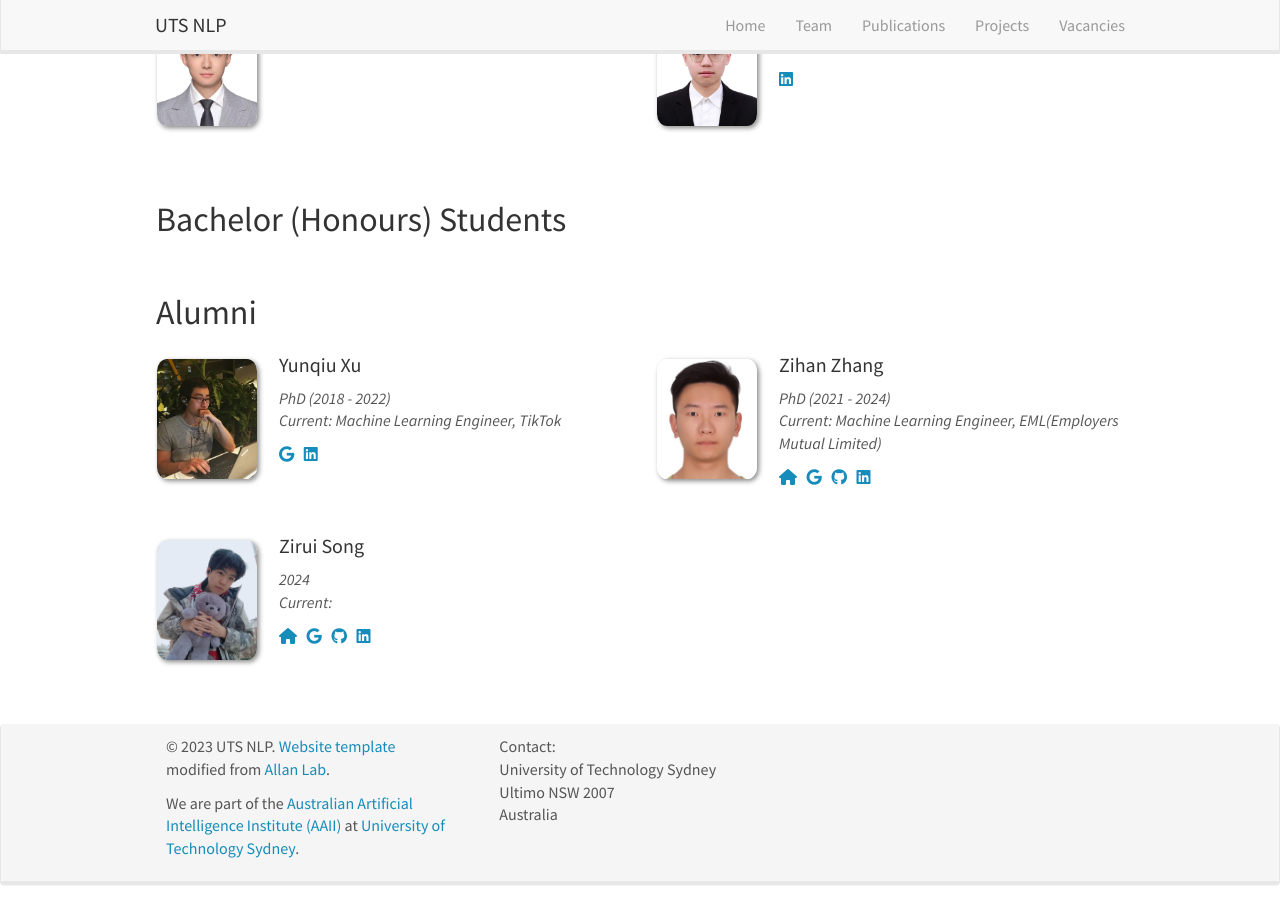
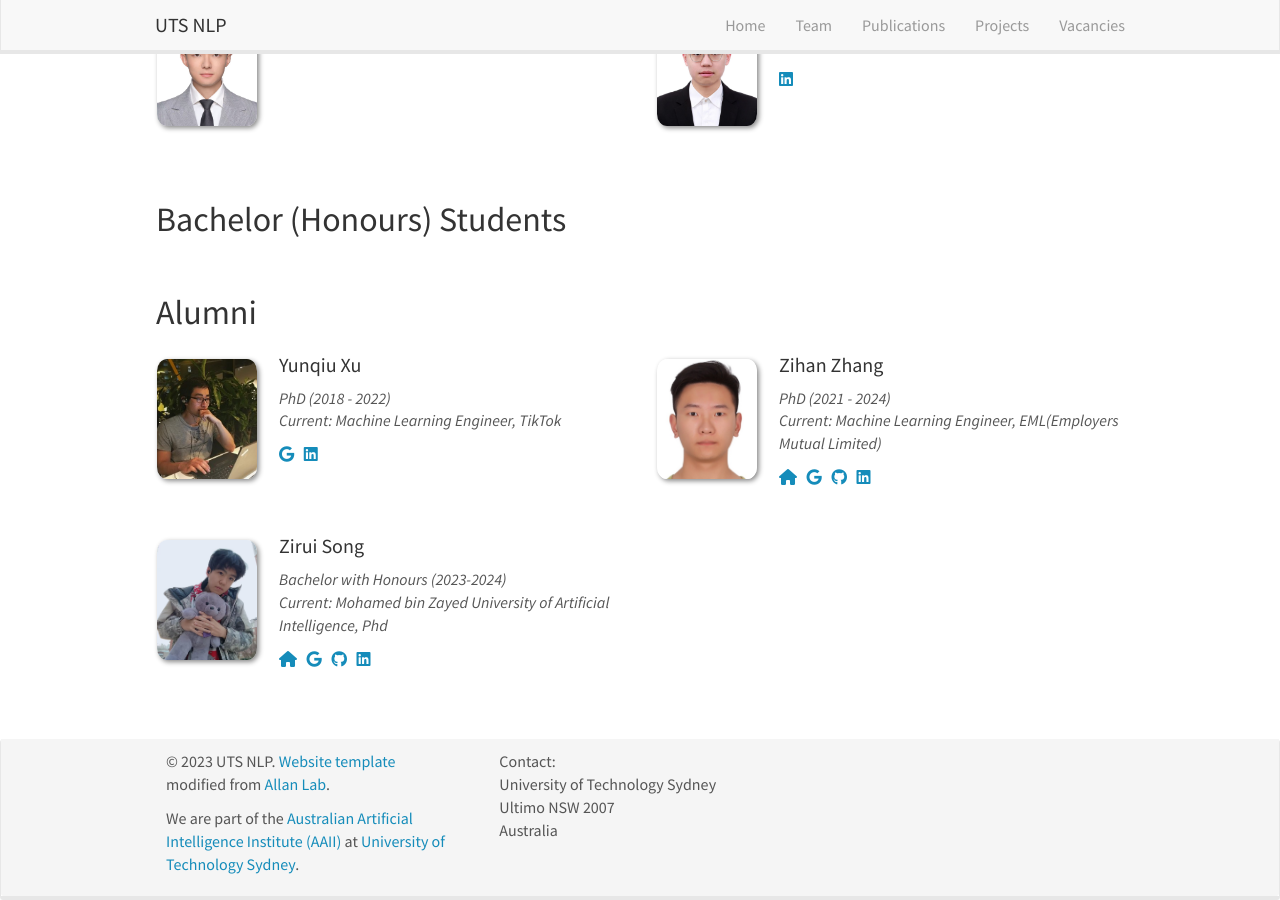
Before and after one commit to utsnlp/utsnlp.github.io, a Jekyll site: the page built from _pages/team.md, in a window 1280 px wide and 900 px high, scrolled down 1283 px. Built offline with Jekyll 4.4.1, drawn with Linux system fonts in a browser that asks for light colours; nearby versions of some CDN libraries.

Commit message:
Update alumni_members.yml

```diff
--- a/_data/alumni_members.yml
+++ b/_data/alumni_members.yml
@@ -25,9 +25,9 @@
 
 - name: Zirui Song
   photo: zirui.jpg
-  duration: 2024
+  duration: Bachelor with Honours (2023-2024)
   cosupervision:
-  info:
+  info: Mohamed bin Zayed University of Artificial Intelligence, Phd
   url:
     personal_site: https://ziruisongbest.github.io/
     google_scholar: https://scholar.google.com.sg/citations?hl=en&user=fmKRIPUAAAAJ
```
